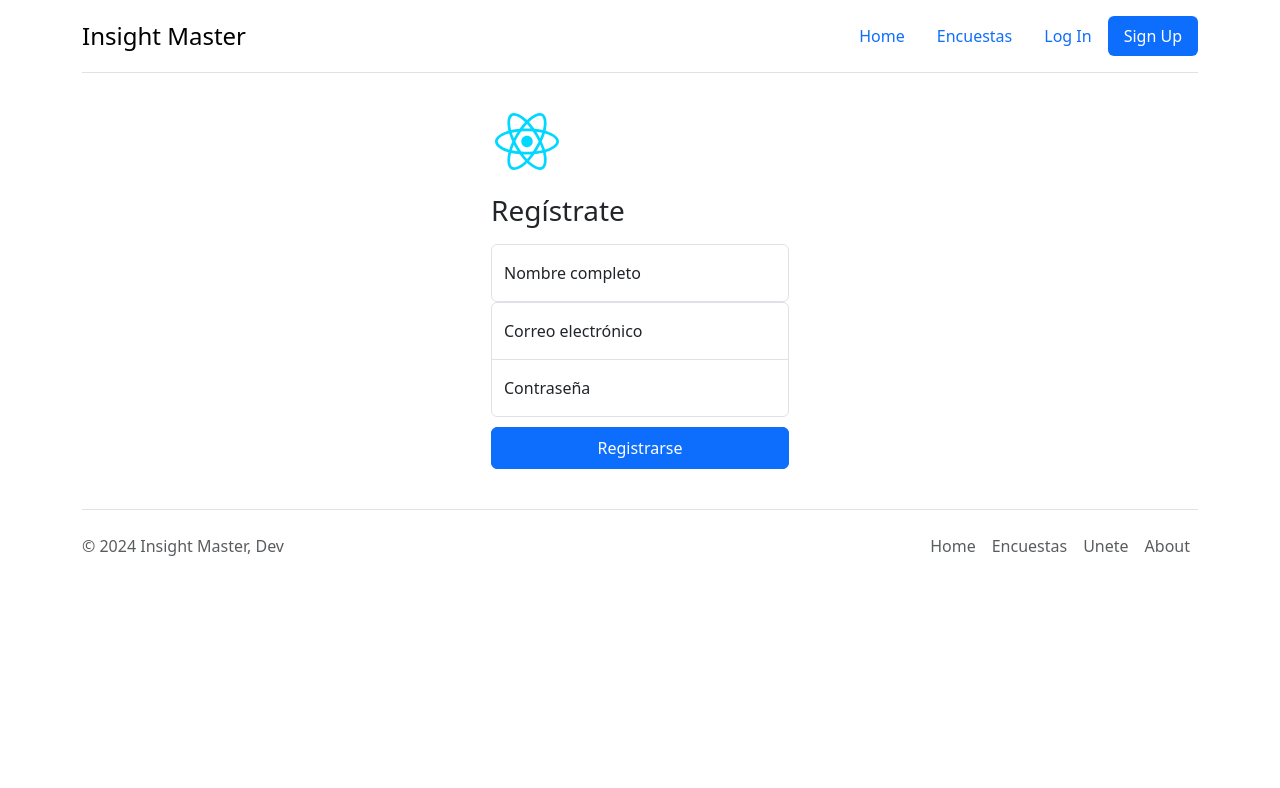
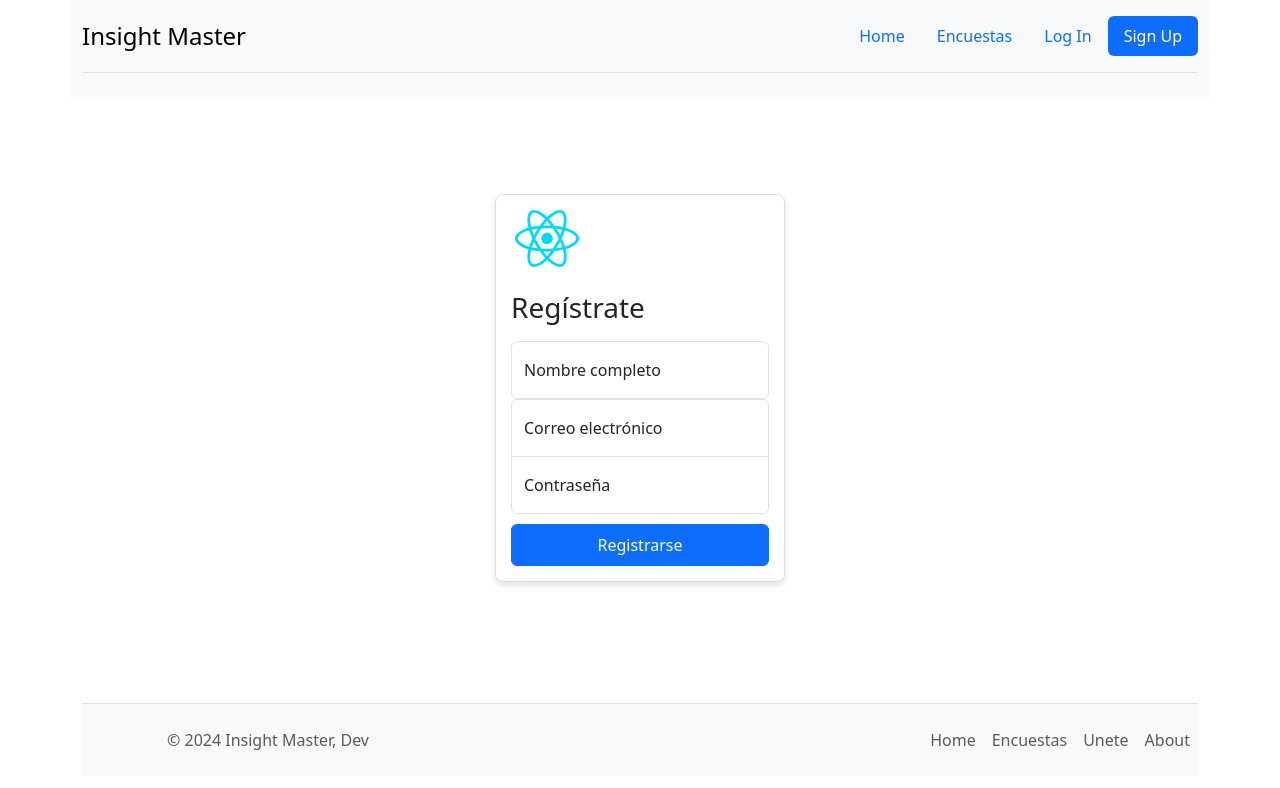
Before and after one commit to grupo-33-devf/equipo2, a React (Vite) app in the folder frontend/: page /signup in a window 1280 px wide. Shown: the top 788 px of the page. Built offline with nearby package versions, Linux system fonts and the light colour scheme.

Commit message:
Agregamos estilos

```diff
--- a/frontend/src/App.css
+++ b/frontend/src/App.css
@@ -1,4 +1,56 @@
-* {
+/* Asegura que el html y el body ocupen todo el viewport */
+html,
+body {
+  height: 100%;
   margin: 0;
-  padding: 0;
+  display: flex;
+  flex-direction: column;
 }
+
+/* El contenido principal toma todo el espacio disponible */
+#root {
+  display: flex;
+  flex-direction: column;
+  min-height: 100vh;
+}
+
+/* Header y Footer */
+header {
+  position: sticky;
+  background-color: #f8f9fa;
+  top: 0;
+  z-index: 1000;
+  width: 100%;
+}
+
+main {
+  flex: 1;
+  /* Permite que el contenido principal ocupe el espacio disponible */
+}
+
+main.form-signin {
+  flex: 1;
+  display: flex;
+  justify-content: center;
+  align-items: center;
+  padding: 20px;
+  /* Para evitar que el formulario se pegue al borde en pantallas pequeñas */
+}
+
+.form-signin form {
+  max-width: 360px;
+  width: 100%;
+  padding: 15px;
+  border: 1px solid #ddd;
+  border-radius: 8px;
+  background-color: #fff;
+  /* Fondo blanco */
+  box-shadow: 0 4px 6px rgba(0, 0, 0, 0.1);
+}
+
+footer {
+  text-align: center;
+  width: 100%;
+  background-color: #f8f9fa;
+  /* Fondo claro para distinguir */
+}
--- a/frontend/src/Components/Header/Header.jsx
+++ b/frontend/src/Components/Header/Header.jsx
@@ -10,7 +10,7 @@ const Header = () => {
     };
 
     return (
-        <div className="container">
+        <header className="container">
             <nav className="d-flex flex-wrap justify-content-center py-3 mb-4 border-bottom">
                 <NavLink
                     to="/"
@@ -58,7 +58,7 @@ const Header = () => {
                     )}
                 </ul>
             </nav>
-        </div>
+        </header>
     );
 };
 
--- a/frontend/src/Pages/Encuestas.jsx
+++ b/frontend/src/Pages/Encuestas.jsx
@@ -2,7 +2,7 @@ import React from 'react'
 
 const Encuestas = () => {
     return (
-        <div>Encuestas</div>
+        <main>Encuestas</main>
     )
 }
 
--- a/frontend/src/Pages/Home.jsx
+++ b/frontend/src/Pages/Home.jsx
@@ -3,7 +3,7 @@ import dashboard from '@/assets/dashboard.png'
 
 const Home = () => {
     return (
-        <>
+        <main>
             <div className="px-4 pt-5 my-5 text-center border-bottom">
                 <h1 className="display-4 fw-bold text-body-emphasis">Insight Master</h1>
                 <h2 className="display-8 fw-bold text-body-emphasis"> Tu mejor opción en encuestas</h2>
@@ -101,7 +101,7 @@ const Home = () => {
             </div>
 
 
-        </>
+        </main>
     )
 }
 
--- a/frontend/src/Pages/MisEncuestas.jsx
+++ b/frontend/src/Pages/MisEncuestas.jsx
@@ -2,7 +2,7 @@ import React from 'react'
 
 const MisEncuestas = () => {
     return (
-        <div>Mis Encuestas</div>
+        <main>Mis Encuestas</main>
     )
 }
 
```
